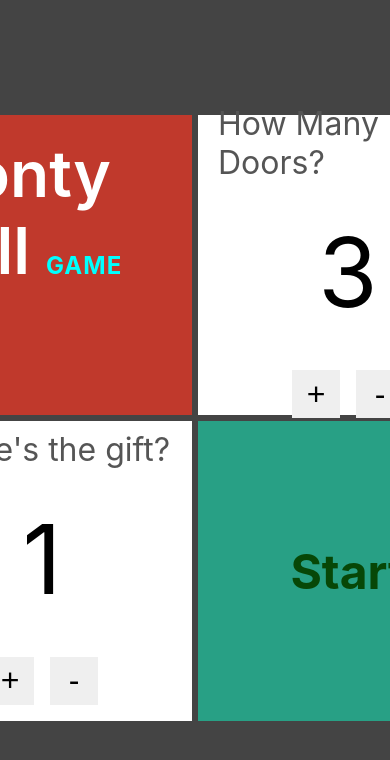
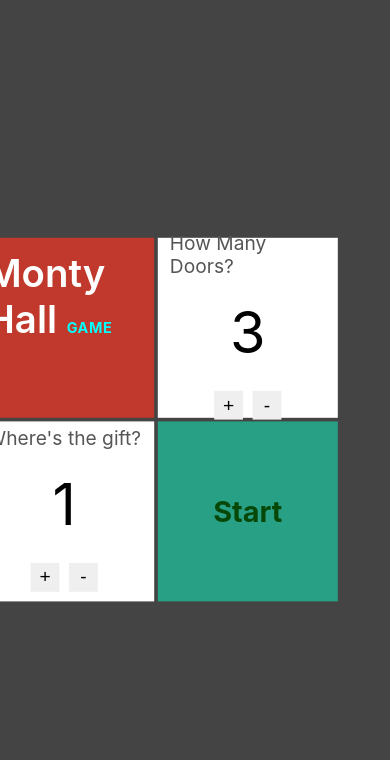
Before and after one commit to KayoRenato/MontyHallProblem, a Next.js app: page / in a window 390 px wide. Shown: the top 760 px of the page. Built offline with nearby package versions, Linux system fonts and the light colour scheme.

Commit message:
Update: Adjust home for small screen

```diff
--- a/styles/Form.module.css
+++ b/styles/Form.module.css
@@ -4,6 +4,13 @@
     justify-content: center;
     align-items: center;
     height: 100vh;
+    max-width: 80%;
+}
+
+@media only screen and (max-width: 700px) {
+    .formContainer {
+      scale: .6;
+    }
 }
 
 .form > div {
```
